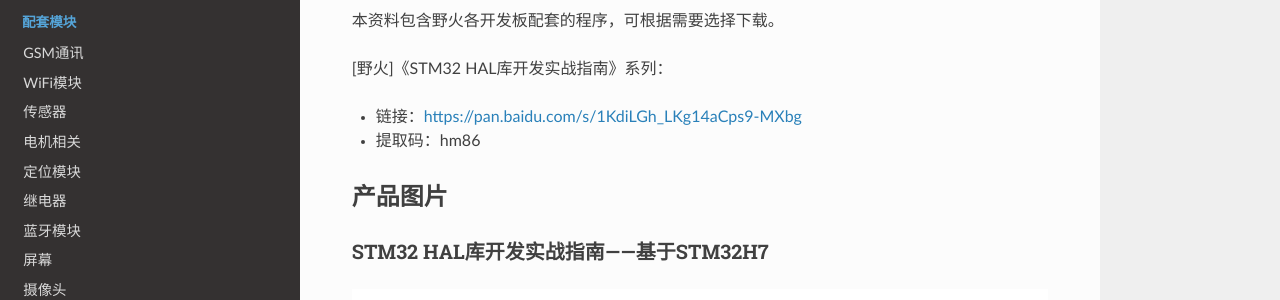
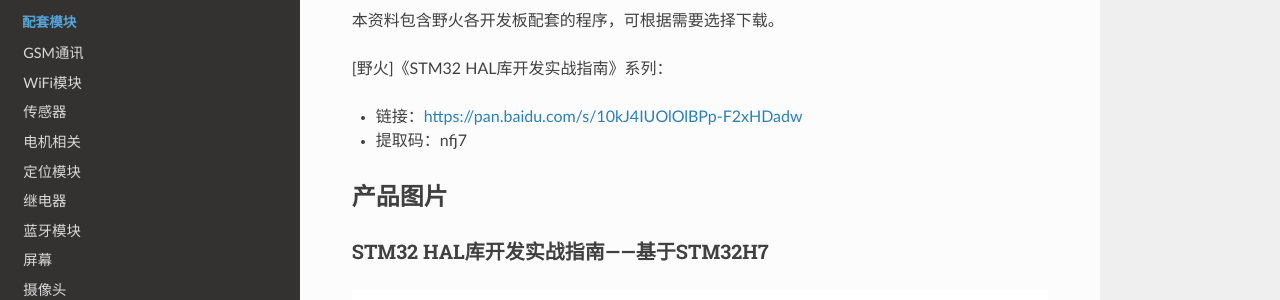
Before and after one commit to Embedfire/ebf_products, a Sphinx documentation site: the page built from documentation/tutorial/ebf_stm32_hal_tutorial.rst, in a window 1280 px wide and 900 px high. Shown: the part 218-518 px from the top of the window. Built offline with Sphinx 7.4.7 and the Read the Docs theme 2.0.0, drawn with Linux system fonts in a browser that asks for light colours; pages that are not in the unit, such as notebooks, are missing from menus.

Commit message:
Update ebf_stm32_hal_tutorial.rst

```diff
--- a/documentation/tutorial/ebf_stm32_hal_tutorial.rst
+++ b/documentation/tutorial/ebf_stm32_hal_tutorial.rst
@@ -9,8 +9,8 @@
 
 [野火]《STM32 HAL库开发实战指南》系列：
 
-- 链接：https://pan.baidu.com/s/1KdiLGh_LKg14aCps9-MXbg
-- 提取码：hm86
+- 链接：https://pan.baidu.com/s/10kJ4IUOlOlBPp-F2xHDadw
+- 提取码：nfj7
 
 产品图片
 --------
```
